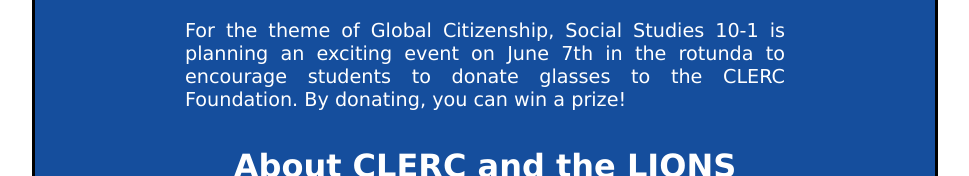
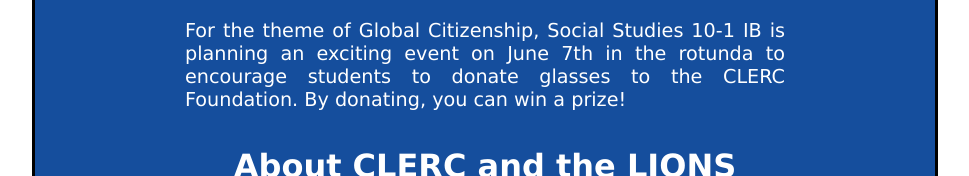
Before and after one commit to ClercAinlay/ClercAinlay.github.io, a plain HTML site: page index.html in a window 1280 px wide. Shown: the part 275-451 px from the top of the page, without its empty margins (155-1124 px from the left). Drawn offline with Linux system fonts and the light colour scheme.

Commit message:
Update index.html

```diff
--- a/index.html
+++ b/index.html
@@ -38,7 +38,7 @@
     <h1 class="center">What is this all about?</h1>
 
     <p style="padding-bottom: 15px" class="main-text">
-      For the theme of Global Citizenship, Social Studies 10-1 is planning an
+      For the theme of Global Citizenship, Social Studies 10-1 IB is planning an
       exciting event on June 7th in the rotunda to encourage students to donate
       glasses to the CLERC Foundation. By donating, you can win a prize!
     </p>
```
